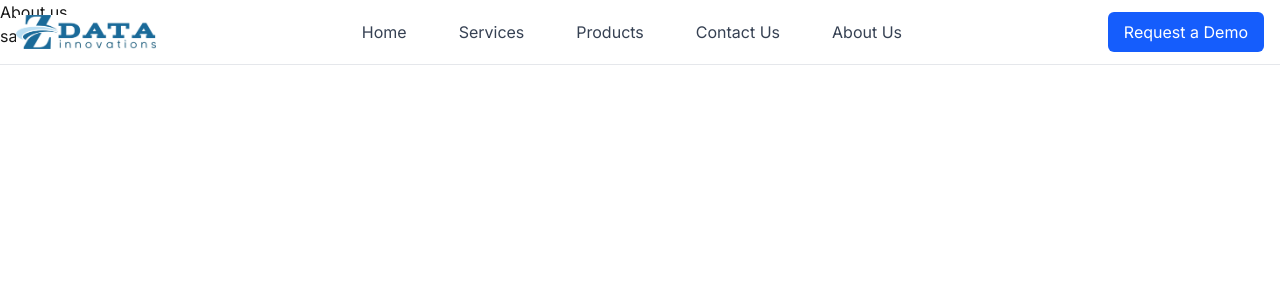
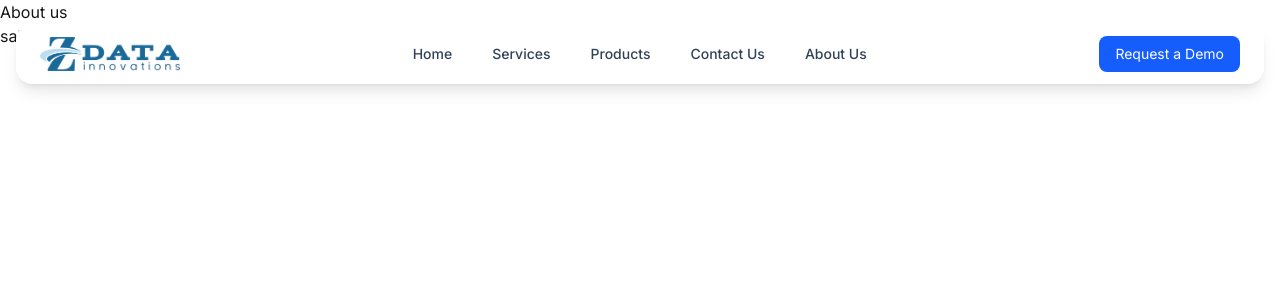
Before and after one commit to IsalDias/Zdata-web, a Next.js app: page /aboutus in a window 1280 px wide. Shown: the top 300 px of the page. Built offline with nearby package versions, Linux system fonts and the light colour scheme.

Commit message:
nav bar change

```diff
--- a/components/Grid1.jsx
+++ b/components/Grid1.jsx
@@ -4,14 +4,14 @@ import Image from "next/image";
 import { Parallax } from "react-scroll-parallax";
 
 const PARTNERS = [
-  { src: "images/companies/company1.png", alt: "People’s Leasing" },
-  { src: "images/companies/company2.png", alt: "Mahindra Ideal Finance" },
-  { src: "images/companies/company3.png", alt: "Seylan Bank" },
-  { src: "images/companies/company4.png", alt: "LCB Finance" },
-  { src: "images/companies/company5.png", alt: "Kingslake" },
-  { src: "images/companies/company6.png", alt: "OpenArc" },
-  { src: "images/companies/company7.png", alt: "Muntra" },
-  { src: "images/companies/company8.png", alt: "PMF Finance" },
+  { src: "/images/companies/company1.png", alt: "People’s Leasing" },
+  { src: "/images/companies/company2.png", alt: "Mahindra Ideal Finance" },
+  { src: "/images/companies/company3.png", alt: "Seylan Bank" },
+  { src: "/images/companies/company4.png", alt: "LCB Finance" },
+  { src: "/images/companies/company5.png", alt: "Kingslake" },
+  { src: "/images/companies/company6.png", alt: "OpenArc" },
+  { src: "/images/companies/company7.png", alt: "Muntra" },
+  { src: "/images/companies/company8.png", alt: "PMF Finance" },
 ];
 
 export default function Grid1() {
@@ -31,7 +31,7 @@ export default function Grid1() {
         <div className="grid grid-cols-1 gap-14 lg:grid-cols-12 lg:items-center">
 
           {/* LEFT CONTENT – parallax */}
-          <Parallax speed={-6} className="lg:col-span-5">
+          <Parallax speed={0} className="lg:col-span-5">
             <div>
               <h2 className="text-3xl font-light tracking-wide text-slate-900">
                 OUR VALUED <span className="font-extrabold">PARTNERS</span>
@@ -46,7 +46,7 @@ export default function Grid1() {
           </Parallax>
 
           {/* RIGHT LOGO GRID – opposite parallax */}
-          <Parallax speed={15} className="lg:col-span-7">
+          <Parallax speed={25} className="lg:col-span-7">
             <div className="grid grid-cols-2 md:grid-cols-4">
               {PARTNERS.map((p, idx) => (
                 <div
--- a/components/HeroBanner.tsx
+++ b/components/HeroBanner.tsx
@@ -37,7 +37,7 @@ export default function HeroBanner() {
         backgroundPosition: `center calc(50% + ${offset}px)`,
       }}
     >
-      <div className="absolute inset-0 bg-black/20" />
+      <div className="absolute inset-0 bg-black/0" />
 
       {/* ✅ Add Parallax HERE */}
       <Parallax speed={-30}>
--- a/components/NavBar.module.css
+++ b/components/NavBar.module.css
@@ -1,7 +1,7 @@
 .navBg {
-  /* background-image: url('/images/navbar-bg.svg'); */
+  /* background-image: url('/images/navbar-bg.svg');
   background-size: cover;
-  background-position: center;
+  background-position: center; */
 }
 
 .navOverlay {
--- a/components/NavBar.tsx
+++ b/components/NavBar.tsx
@@ -17,9 +17,14 @@ export default function NavBar() {
   const [open, setOpen] = useState(false);
 
   return (
-    <header className="absolute top-0 left-0 right-0 z-50 bg-transparent border-b border-gray-200" role="banner">
-      <div className="max-w-7xl mx-auto px-4 py-3 flex items-center justify-between">
-        <div className="flex items-center gap-3">
+    <header
+      className="absolute top-6 left-0 right-0 z-50"
+      role="banner"
+    >
+      {/* WHITE RECTANGLE */}
+      <div className="mx-auto max-w-7xl px-4">
+        <div className="flex items-center justify-between rounded-2xl bg-white/100 px-6 py-3 shadow-lg backdrop-blur-5">
+          {/* LOGO */}
           <Link href="/" className="flex items-center gap-2">
             <Image
               src={ZdataLogo}
@@ -28,15 +33,17 @@ export default function NavBar() {
               height={40}
               priority
             />
+          </Link>
 
-          </Link>
-        </div>
-
+          {/* DESKTOP NAV */}
           <nav aria-label="Primary" className="hidden md:block">
-          <ul className="flex gap-13 text-gray-700 items-center">
+            <ul className="flex gap-10 text-sm font-medium text-slate-700 items-center">
               {LINKS.map((link) => (
                 <li key={link.href}>
-                <Link href={link.href} className="hover:underline">
+                  <Link
+                    href={link.href}
+                    className="hover:text-slate-900 transition"
+                  >
                     {link.label}
                   </Link>
                 </li>
@@ -44,16 +51,18 @@ export default function NavBar() {
             </ul>
           </nav>
 
+          {/* ACTIONS */}
           <div className="flex items-center gap-3">
-          <a
+            <Link
               href="/request-demo"
-            className="hidden md:inline-block px-4 py-2 bg-blue-600 text-white rounded-md hover:bg-blue-700"
+              className="hidden md:inline-flex items-center rounded-lg bg-blue-600 px-4 py-2 text-sm text-white hover:bg-blue-700 transition"
             >
               Request a Demo
-          </a>
+            </Link>
 
+            {/* MOBILE MENU */}
             <button
-            className="md:hidden text-gray-700"
+              className="md:hidden text-slate-700"
               aria-expanded={open}
               aria-label="Toggle menu"
               onClick={() => setOpen((v) => !v)}
@@ -62,24 +71,36 @@ export default function NavBar() {
             </button>
           </div>
         </div>
+      </div>
 
+      {/* MOBILE DROPDOWN */}
       {open && (
-        <div className="md:hidden border-t border-gray-200">
-          <ul className="flex flex-col gap-2 px-4 py-3 text-gray-700">
+        <div className="mx-auto mt-3 max-w-7xl px-4 md:hidden">
+          <div className="rounded-2xl bg-white shadow-lg">
+            <ul className="flex flex-col gap-2 px-6 py-4 text-slate-700">
               {LINKS.map((link) => (
                 <li key={link.href}>
-                <Link href={link.href} onClick={() => setOpen(false)}>
+                  <Link
+                    href={link.href}
+                    onClick={() => setOpen(false)}
+                    className="block py-2"
+                  >
                     {link.label}
                   </Link>
                 </li>
               ))}
-            <li>
-              <Link href="/request-demo" onClick={() => setOpen(false)} className="block mt-2 px-3 py-2 bg-blue-600 text-white rounded-md text-center">
+              <li className="pt-2">
+                <Link
+                  href="/request-demo"
+                  onClick={() => setOpen(false)}
+                  className="block rounded-lg bg-blue-600 px-4 py-2 text-center text-white"
+                >
                   Request a Demo
                 </Link>
               </li>
             </ul>
           </div>
+        </div>
       )}
     </header>
   );
```
Lines whose indentation alone changed are shown as unchanged.
